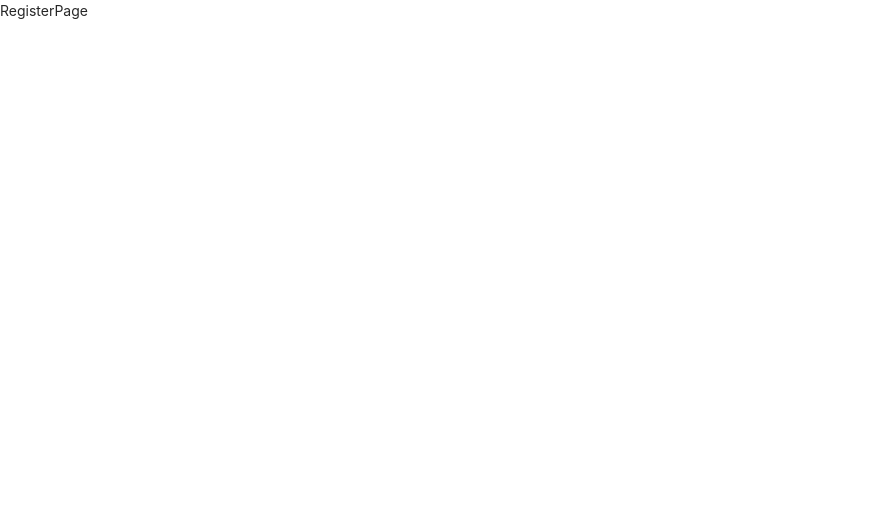
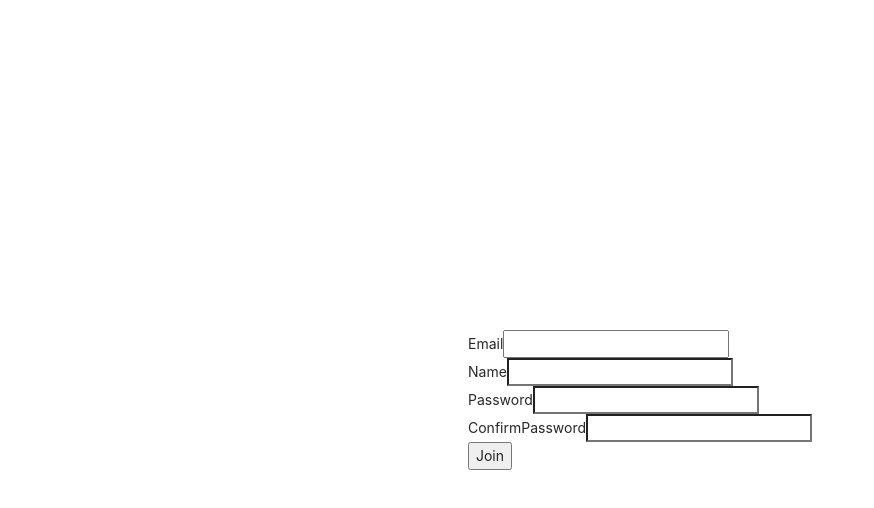
Before and after one commit to goya3014/boiler-plate, a React (Create React App) app in the folder client/: page /register in a window 1280 px wide. Shown: the top 508 px of the page, without its empty margins (0-874 px from the left). Built offline with nearby package versions, Linux system fonts and the light colour scheme.

Commit message:
로그인, 회원가입 기능 생성

```diff
--- a/client/src/_actions/types.js
+++ b/client/src/_actions/types.js
@@ -1 +1,4 @@
+//type들을 관리
 export const LOGIN_USER = "login_user";
+
+export const REGISTER_USER = "register_user";
--- a/client/src/_actions/user_action.js
+++ b/client/src/_actions/user_action.js
@@ -1,6 +1,7 @@
 import Axios from 'axios'
 import {
-    LOGIN_USER
+    LOGIN_USER,
+    REGISTER_USER
 } from './types';
 
 export function loginUser(dataToSubmit) {
@@ -8,10 +9,21 @@
     const request = Axios.post('/api/users/login', dataToSubmit)
     .then(response => response.data)
 
-    //type과 response로 구성된 action을 return
+    //Reducer로 return
     return {
-        type: "LOGIN_USER",
+        type: LOGIN_USER,
         payload: request
     }
+}
 
+export function registerUser(dataToSubmit) {
+
+    const request = Axios.post('/api/users/register', dataToSubmit)
+    .then(response => response.data)
+
+    //Reducer로 return
+    return {
+        type: REGISTER_USER,
+        payload: request
+    }
 }
--- a/client/src/_reducers/index.js
+++ b/client/src/_reducers/index.js
@@ -1,6 +1,7 @@
 import { combineReducers } from "redux";
 import user from './user_reducer';
 
+//combineReducer: store에 여러 Reducer를 rootReducer에서 하나로 합쳐줌.
 const rootReducer = combineReducers({
     user
 })
--- a/client/src/components/views/LoginPage/LoginPage.js
+++ b/client/src/components/views/LoginPage/LoginPage.js
@@ -3,7 +3,7 @@
 import {useDispatch} from 'react-redux';
 import {loginUser} from '../../../_actions/user_action';
 
-function LoginPage() {
+function LoginPage(props) {
 
   const dispatch = useDispatch();
 
@@ -31,7 +31,15 @@
     //Axios.post('/api/users/login', body).then(response => {})
       //redux 이용
       dispatch(loginUser(body))
+        .then(response => {
+          if(response.payload.loginSuccess){
+              props.history.push('/')
+          }else {
+            alert('Error')
+          }
+        })
   }
+
 
   return (
     <div style={{
--- a/client/src/components/views/RegisterPage/RegisterPage.js
+++ b/client/src/components/views/RegisterPage/RegisterPage.js
@@ -1,9 +1,83 @@
-import React from 'react';
+import React, { useState } from 'react';
+import {useDispatch} from 'react-redux';
+import {registerUser} from '../../../_actions/user_action';
 
-function RegisterPage() {
+function RegisterPage(props) {
+
+  const dispatch = useDispatch();
+
+  //타이핑시 onChange 이벤트를 통해 State가 변경되면 value를 변경해줌.
+  const [Email, setEmail] = useState("")
+  const [Name, setName] = useState("")
+  const [Password, setPassword] = useState("")
+  const [ConfirmPassword, setConfirmPassword] = useState("")
+
+
+  const onEmailHandler = (event) => {
+    setEmail(event.currentTarget.value)
+  }
+
+  const onNameHandler = (event) => {
+    setName(event.currentTarget.value)
+  }
+
+  const onPasswordHandler = (event) => {
+    setPassword(event.currentTarget.value)
+  }
+
+  const onConfirmPasswordHandler = (event) => {
+    setConfirmPassword(event.currentTarget.value)
+  }
+
+  const onSubmitHandler = (event) => {
+    //event.preventDefault()를 하지 않으면 버튼 클릭시 페이지가 계속 리프레시 됨.
+    event.preventDefault();
+
+    if(Password !== ConfirmPassword){
+      return alert('입력한 비밀번호가 같지 않습니다.')
+    }
+
+    let body = {
+      email: Email,
+      name: Name,
+      password: Password
+    }
+    //원래는 이곳에서 해야하는 axios post를 actions 폴더의 user_action에서 실행
+    //Axios.post('/api/users/login', body).then(response => {})
+      //redux 이용
+      dispatch(registerUser(body))
+        .then(response => {
+          if(response.payload.success){
+              props.history.push('/login')
+          }else {
+            alert('Failed to sign up')
+          }
+        })
+  }
+
   return (
-    <div>
-      RegisterPage
+    <div style={{
+      display: 'flex', justifyContent: 'center', alignItems: 'center',
+      width: '100%', height: '100vh'
+    }}>
+      <form style={{displey:'flex', flexDirection:'column'}}
+        onSubmit={onSubmitHandler}>
+        <label>Email</label>
+        <input type="email" value={Email} onChange={onEmailHandler} />
+        <br/>
+        <label>Name</label>
+        <input type="text" value={Name} onChange={onNameHandler} />
+        <br/>
+        <label>Password</label>
+        <input type="password" value={Password} onChange={onPasswordHandler} />
+        <br/>
+        <label>ConfirmPassword</label>
+        <input type="password" value={ConfirmPassword} onChange={onConfirmPasswordHandler} />
+        <br/>
+        <button type="submit">
+          Join
+        </button>
+      </form>
     </div>
   );
 }
```
Also changed, not shown: 1 other file (tests, documents, lock files or other folders).
